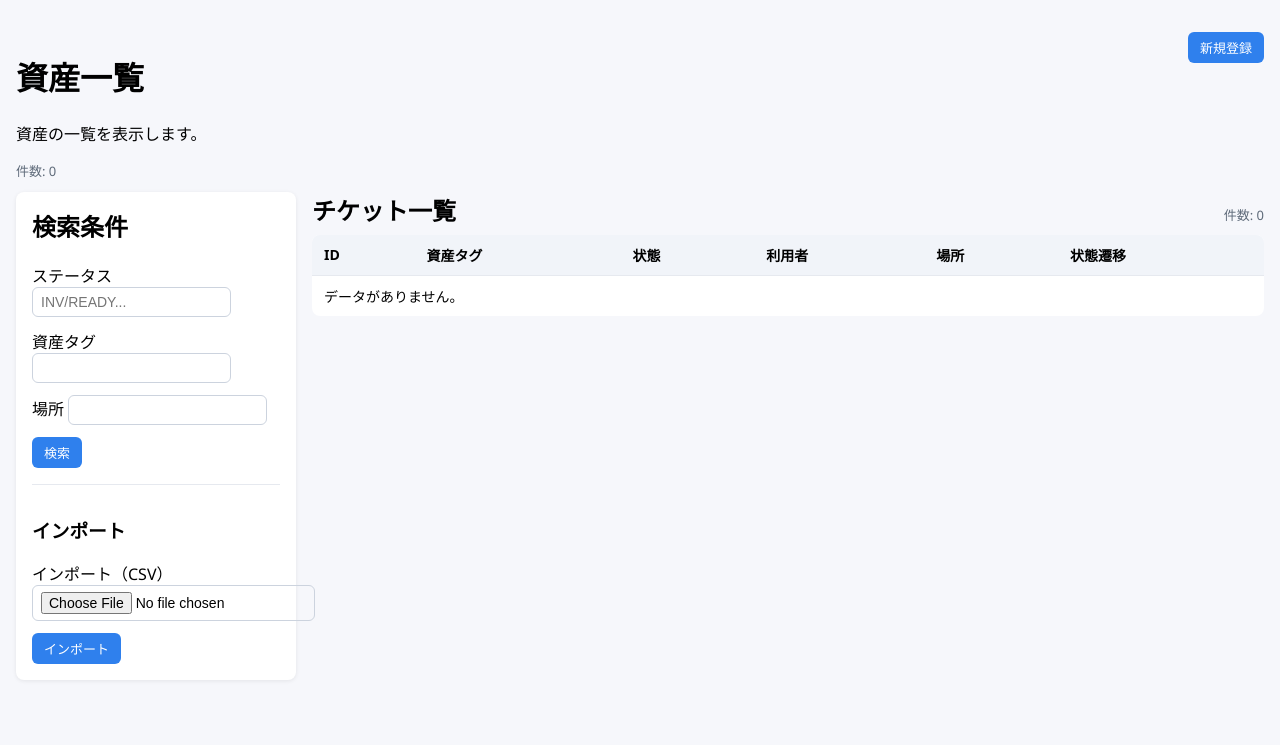
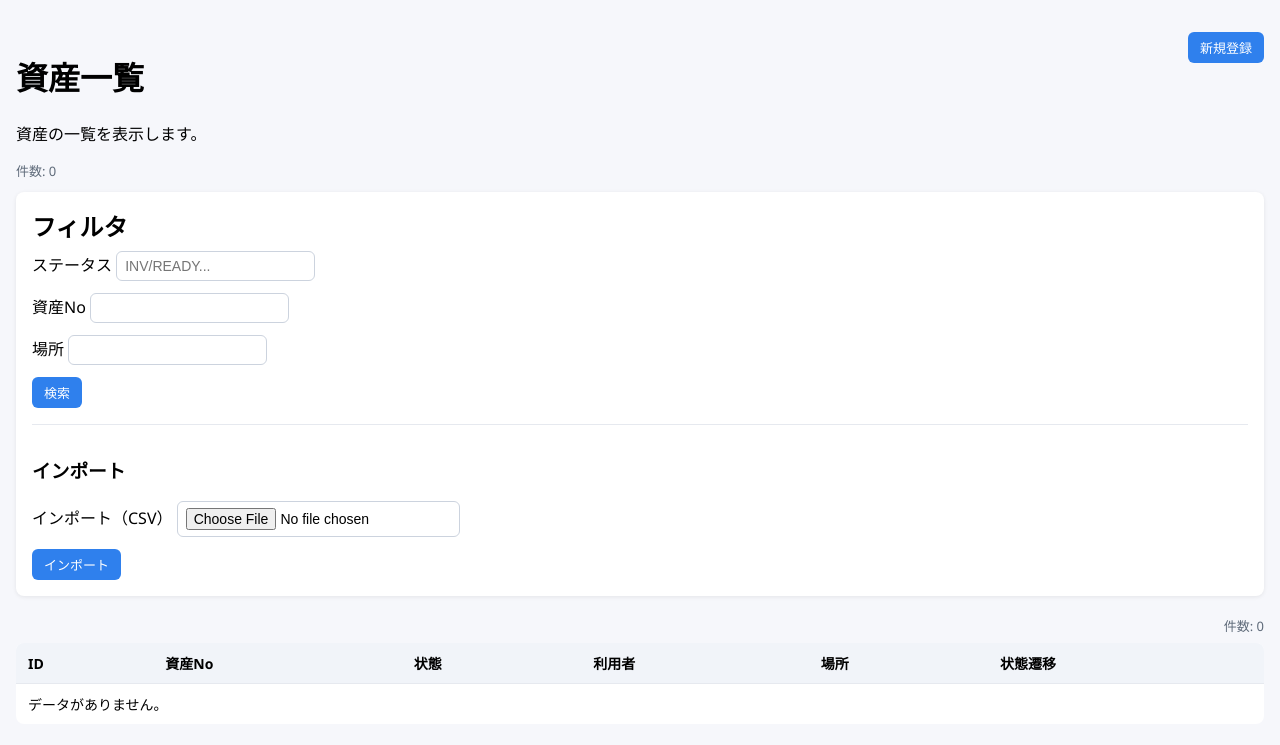
Before and after one commit to satoshuhei/pc-management, a FastAPI app: template templates/assets.html in a window 1280 px wide. Shown: the part 55-800 px from the top of the page. Run offline with FastAPI, Linux system fonts and the light colour scheme; the template is opened without the code that fills it, so the values that code supplies are empty; a user stored in the database is signed in; parts of the project's set-up code (start-up, migrations or seed data) failed here and were passed over.

Commit message:
チケット一覧の表示改善

```diff
--- a/static/app.css
+++ b/static/app.css
@@ -29,11 +29,11 @@ tr:last-child td { border-bottom: none; }
 input, select, textarea { border: 1px solid #ccd3de; border-radius: 6px; padding: 6px 8px; font-size: 14px; }
 .dashboard-grid { display: grid; grid-template-columns: repeat(2, minmax(0, 1fr)); gap: 16px; }
 .dashboard-grid .panel { max-width: none; }
-.assets-layout { display: grid; grid-template-columns: 280px minmax(0, 1fr); gap: 16px; align-items: start; }
-.search-panel h2 { margin-top: 0; }
+.assets-layout { display: flex; flex-direction: column; gap: 16px; }
+.filter-panel { max-width: none; }
+.filter-header h2 { margin: 0 0 8px; }
 .panel-section { margin-top: 16px; padding-top: 12px; border-top: 1px solid #e6e9ef; }
 .list-panel { display: flex; flex-direction: column; gap: 8px; }
-.list-header { display: flex; align-items: baseline; justify-content: space-between; gap: 12px; }
-.list-header h2 { margin: 0; }
+.list-header { display: flex; align-items: baseline; justify-content: flex-end; gap: 12px; }
 .list-scroll { max-height: 520px; overflow: auto; border-radius: 8px; }
 .list-scroll table { box-shadow: none; border-radius: 0; }
--- a/templates/assets.html
+++ b/templates/assets.html
@@ -11,25 +11,18 @@
   </div>
 </div>
 
-{% if filters.status or filters.asset_tag or filters.location %}
-  <div class="filter-summary">
-    検索条件:
-    {% if filters.status %}ステータス={{ filters.status }}{% endif %}
-    {% if filters.asset_tag %} 資産タグ={{ filters.asset_tag }}{% endif %}
-    {% if filters.location %} 場所={{ filters.location }}{% endif %}
-  </div>
-{% endif %}
-
 <div class="assets-layout">
-  <aside class="search-panel panel">
-    <h2>検索条件</h2>
+  <section class="filter-panel panel">
+    <div class="filter-header">
+      <h2>フィルタ</h2>
+    </div>
     <form method="get" class="form">
       <label>
         ステータス
         <input type="text" name="status" value="{{ filters.status }}" placeholder="INV/READY..." />
       </label>
       <label>
-        資産タグ
+        資産No
         <input type="text" name="asset_tag" value="{{ filters.asset_tag }}" />
       </label>
       <label>
@@ -40,6 +33,15 @@
         <button type="submit" class="button">検索</button>
       </div>
     </form>
+
+    {% if filters.status or filters.asset_tag or filters.location %}
+      <div class="filter-summary">
+        フィルタ:
+        {% if filters.status %}ステータス={{ filters.status }}{% endif %}
+        {% if filters.asset_tag %} 資産No={{ filters.asset_tag }}{% endif %}
+        {% if filters.location %} 場所={{ filters.location }}{% endif %}
+      </div>
+    {% endif %}
 
     <div class="panel-section">
       <h3>インポート</h3>
@@ -53,17 +55,16 @@
         </div>
       </form>
     </div>
-  </aside>
+  </section>
 
   <section class="list-panel">
     <div class="list-header">
-      <h2>チケット一覧</h2>
       <span class="summary">件数: {{ assets | length }}</span>
     </div>
     <div class="list-scroll">
       <table>
         <thead>
-          <tr><th>ID</th><th>資産タグ</th><th>状態</th><th>利用者</th><th>場所</th><th>状態遷移</th></tr>
+          <tr><th>ID</th><th>資産No</th><th>状態</th><th>利用者</th><th>場所</th><th>状態遷移</th></tr>
         </thead>
         <tbody>
           {% for asset in assets %}
@@ -77,7 +78,7 @@
                 <form method="post" action="/assets/{{ asset.id }}/transition">
                   <select name="to_status" required>
                     {% for target in targets[asset.id] %}
-                      <option value="{{ target }}">{{ target }}</option>
+                      <option value="{{ target }}">{{ status_labels.get(target, target) }}</option>
                     {% endfor %}
                   </select>
                   <input type="text" name="reason" placeholder="理由" />
```
Also changed, not shown: docs/decision_log.md (+41 -0 lines), tests/test_pages.py (+4 -2 lines).
